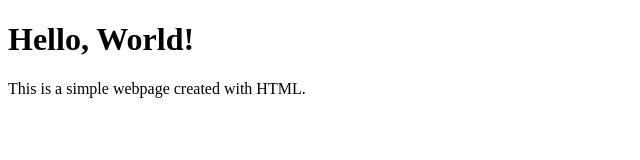
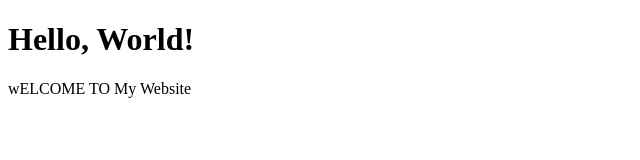
Before and after one commit to areeshakashif/SQA, a plain HTML site: page index.html in a window 1280 px wide. Shown: the whole page, without its empty margins (0-640 px from the left). Drawn offline with Linux system fonts and the light colour scheme.

Commit message:
Laiba's Update

```diff
--- a/index.html
+++ b/index.html
@@ -7,6 +7,6 @@
 </head>
 <body>
     <h1>Hello, World!</h1>
-    <p>This is a simple webpage created with HTML.</p>
+    <p>wELCOME TO My Website</p>
 </body>
 </html>
```
